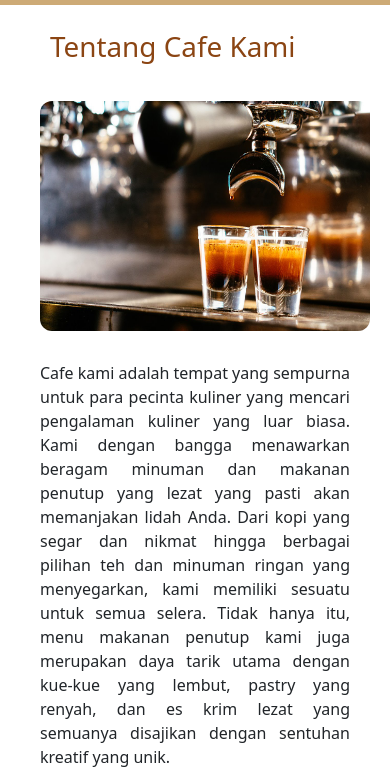
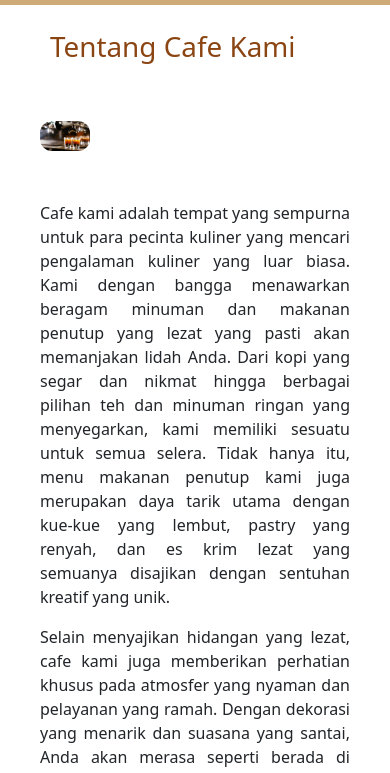
Before and after one commit to selma03/web-cafe, a plain HTML site: page about.html in a window 390 px wide. Shown: the part 51-824 px from the top of the page. Drawn offline with nearby package versions, Linux system fonts and the light colour scheme.

Commit message:
about.css

```diff
--- a/about.css
+++ b/about.css
@@ -54,10 +54,17 @@ p{
 @media screen and (max-width: 768px) {
     img{
         margin-left: 40px;
-        margin-top: 30px;
-        margin-bottom: 30px;
-        width: 330px;
-        height: 230px;
+        margin-top: 50px;
+        margin-bottom: 50px;
+        width: 50px;
+        height: 30px;
         border-radius: 12px;
     }
+
+    p{
+    margin-left: 40px;
+    margin-right: 40px;
+    margin-top: 20px;
+    text-align: justify;
 }
+}
```
